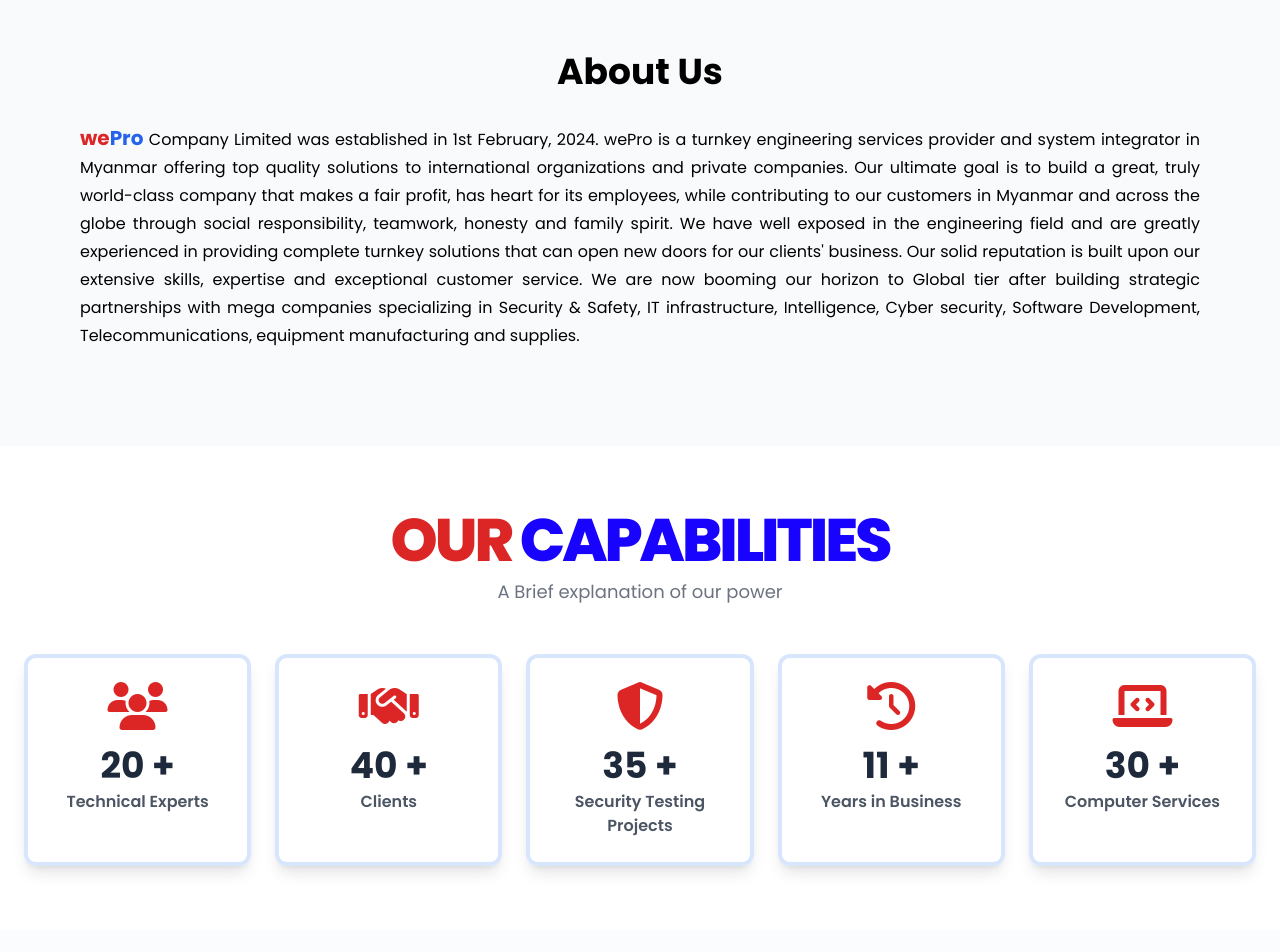
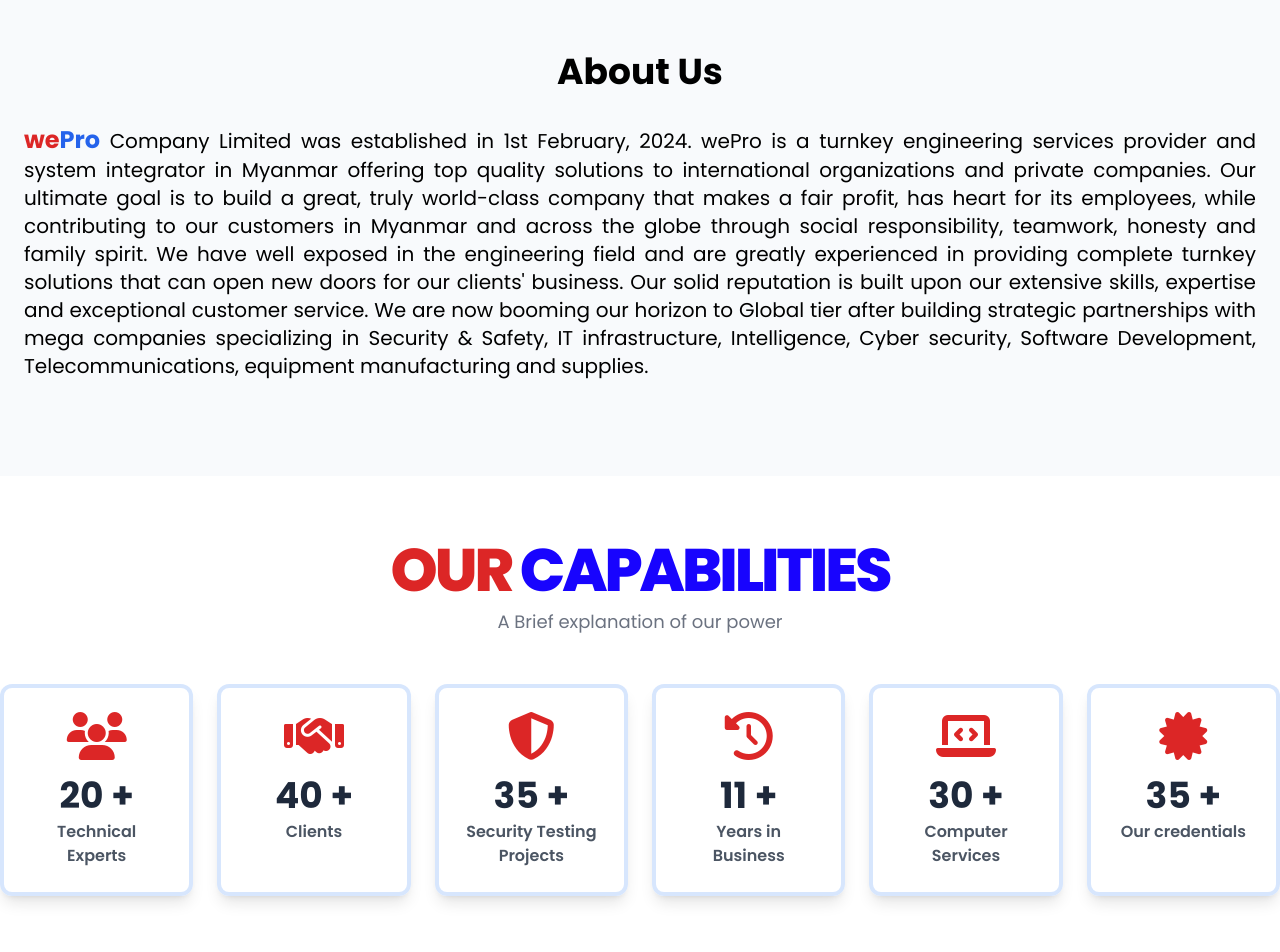
Before and after one commit to haru2004github/wepro, a plain HTML site: page about.html in a window 1280 px wide. Shown: the part 160-1112 px from the top of the page. Drawn offline with nearby package versions, Linux system fonts and the light colour scheme; a small style sheet from the web is missing.

Commit message:
add credentials

```diff
--- a/about.html
+++ b/about.html
@@ -74,14 +74,14 @@
     </header>
 
     <!-- Hero Section -->
-    <main class="container mx-auto px-6 py-16 md:py-24">
+    <main class="max-w-7xl mx-auto px-6 py-16 md:py-24">
 
         <h1 class="text-4xl font-bold text-center">
             About Us
         </h1>
 
-            <p class="text-justify mt-8 leading-7 max-w-[70rem] mx-auto">
-                <span class="inline-flex text-xl">
+            <p class="text-justify text-xl mt-8 leading-7 max-w-7xl mx-auto">
+                <span class="inline-flex text-2xl">
                     <span class="text-red-600 m-0 p-0 font-bold">we</span>
                     <span class="text-blue-600 m-0 p-0 font-bold">Pro</span>
                 </span>
@@ -92,7 +92,7 @@
 
     <!-- Capabilities Section (New) -->
     <section class="py-16 bg-white">
-        <div class="container mx-auto px-6 max-w-7xl">
+        <div class="container mx-auto px-6 md:px-0 ">
 
             <!-- Capabilities Header -->
             <div class="mb-12 text-center">
@@ -105,7 +105,7 @@
 
             <!-- Capabilities Grid -->
             <!-- Using a flexible grid layout for responsiveness (2 columns on mobile, 5 on desktop) -->
-            <div class="grid grid-cols-2 md:grid-cols-5 gap-6 justify-center">
+            <div class="grid grid-cols-2 md:grid-cols-6 gap-6 justify-center">
 
                 <!-- 1. Technical Experts -->
                 <div class="col-span-1 p-6 text-center rounded-xl border-4 border-blue-500/20 shadow-lg hover:shadow-2xl transition duration-300 bg-white/90 flex flex-col items-center">
@@ -141,6 +141,13 @@
                     <p class="text-4xl font-bold text-slate-800">30 +</p>
                     <p class="text-base text-gray-600 mt-1 font-semibold">Computer Services</p>
                 </div>
+
+                <!-- 6. Credentials -->
+                <div class="col-span-2 md:col-span-1 p-6 text-center rounded-xl border-4 border-blue-500/20 shadow-lg hover:shadow-2xl transition duration-300 bg-white/90 flex flex-col items-center">
+                    <i class="fas fa-certificate text-5xl text-red-600 mb-4"></i>
+                    <p class="text-4xl font-bold text-slate-800">35 +</p>
+                    <p class="text-base text-gray-600 mt-1 font-semibold">Our credentials </p>
+                </div>
             </div>
 
         </div>
@@ -148,7 +155,7 @@
 
     <!-- Vision and Mission Section (Responsive) -->
     <section class="py-16 bg-white/50">
-        <div class="container mx-auto px-6 max-w-7xl">
+        <div class="container max-w-7xl mx-auto px-6 md:px-0 ">
 
             <!-- Vision and Mission Cards -->
             <div class="grid grid-cols-1 lg:grid-cols-2 gap-8">
```
